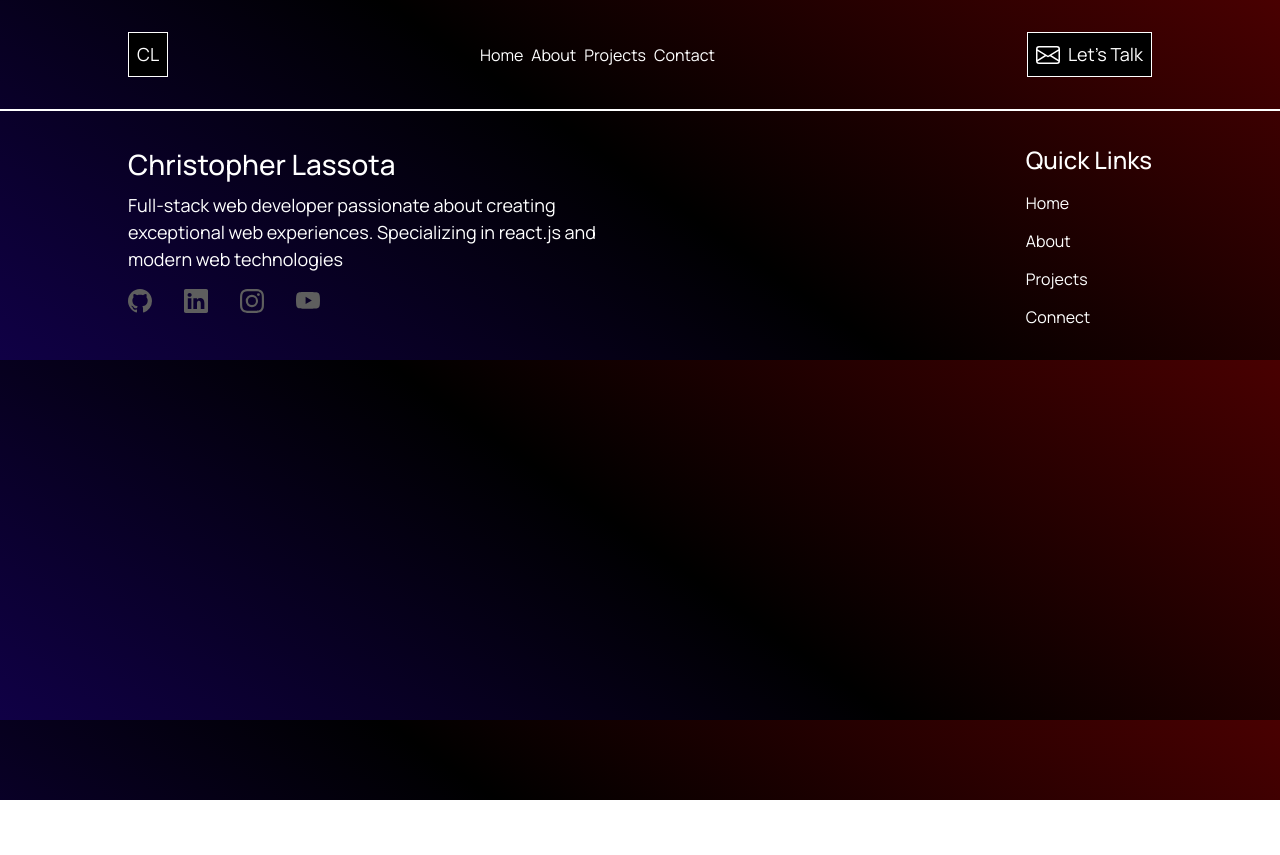
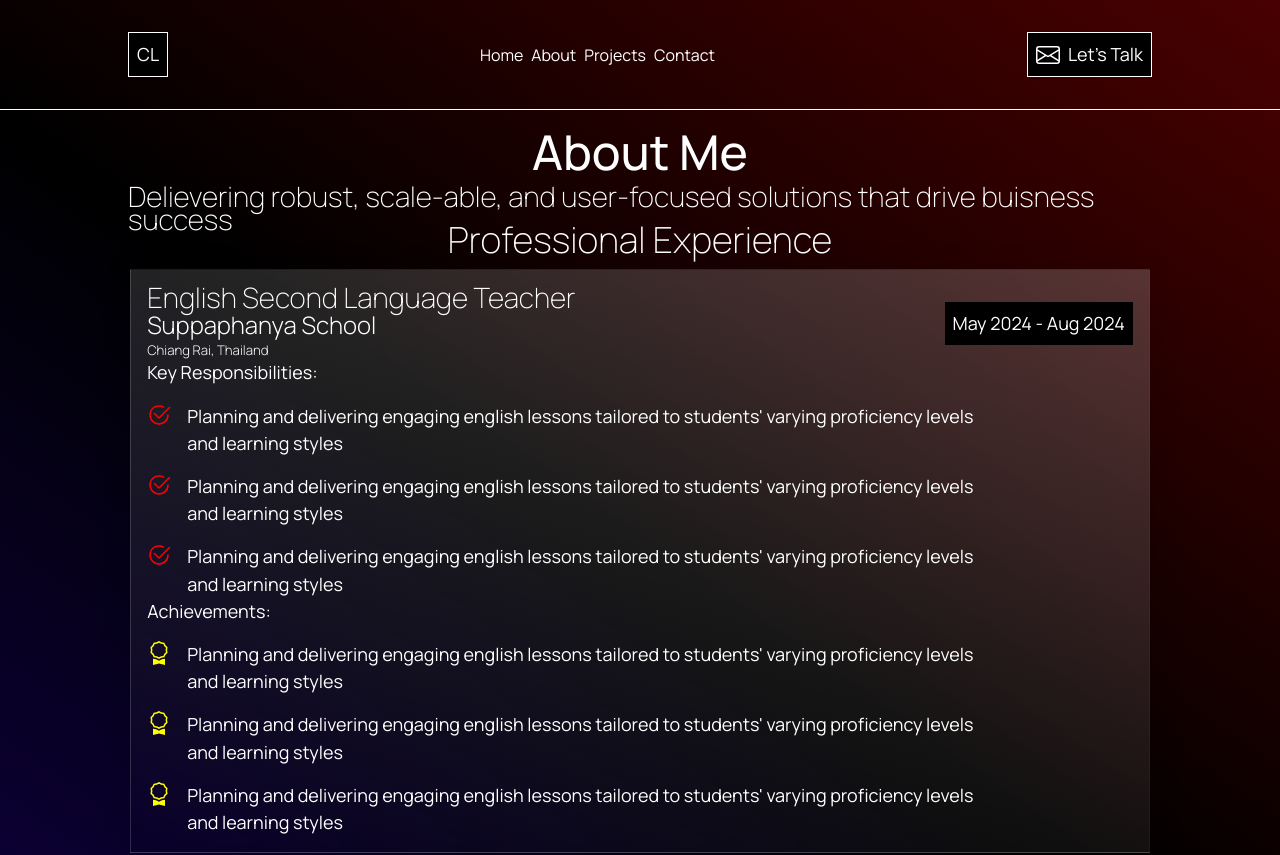
Before and after one commit to christopherlassota/my-website, a React (Vite) app: page /about in a window 1280 px wide. Shown: the top 855 px of the page. Before the commit the page ends 800 px from the top, so only its background shows below. Built offline with nearby package versions, Linux system fonts and the light colour scheme.

Commit message:
add experience component

```diff
--- a/src/App.scss
+++ b/src/App.scss
@@ -71,6 +71,10 @@ h4 {
   }
 }
 
+h5 {
+  font-weight: 300;
+}
+
 p {
   font-size: 1rem;
   line-height: 1.7rem;
--- a/src/App.tsx
+++ b/src/App.tsx
@@ -3,6 +3,7 @@ import "./App.scss";
 import Header from "./Components/Header/Header";
 import Home from "./Pages/Home/Home";
 import Footer from "./Components/Footer/Footer";
+import About from "./Pages/About/About";
 
 const App = () => {
   return (
@@ -11,6 +12,7 @@ const App = () => {
         <Header />
         <Routes>
           <Route path="/" element={<Home />} />
+          <Route path="/about" element={<About />} />
         </Routes>
         <Footer />
       </BrowserRouter>
--- /dev/null
+++ b/src/Components/Experience/Experience.scss
@@ -0,0 +1,45 @@
+@use "../../styles/variables" as *;
+@use "../../styles/mixins" as *;
+
+.experience {
+    text-align: center;
+
+    &__card {
+        @include glass-card;
+        text-align: start;
+        gap: 1rem;
+    }
+
+    &__header {
+        @include flex-center(column, flex-start, flex-start);
+        // gap: 1rem;
+        position: relative;
+    }
+
+    &__date {
+        background-color: black;
+        padding: 0.5rem;
+        margin: 1rem 0;
+        width: 100%;
+
+        @include tablet {
+            position: absolute;
+            width: auto;
+            right: 0%;
+        }
+    }
+
+    &__list {
+        @include flex-center(column, flex-start, flex-start);
+        gap: 1rem
+    }
+
+    &__item {
+        @include flex-center(row, flex-start, flex-start);
+        gap: 1rem;
+    }
+
+    &__text {
+        width: 80%;
+    }
+}
--- /dev/null
+++ b/src/Components/Experience/Experience.tsx
@@ -0,0 +1,53 @@
+import "./Experience.scss";
+import { BsCheck2Circle, BsAward } from "react-icons/bs";
+import { IconContext } from "react-icons";
+
+const Experience = () => {
+    return (
+        <section className="experience">
+            <h2 className="experience__title">Professional Experience</h2>
+            <article className="experience__card">
+                <div className="experience__header">
+                <h3 className="experience__title">English Second Language Teacher</h3>
+                <p className="experience__date">May 2024 - Aug 2024</p>
+                <h4 className="experience__company">Suppaphanya School</h4>
+                <h5 className="experience__location">Chiang Rai, Thailand</h5>
+                </div>
+                <ul className="experience__list">
+                    <p className="experience__subtitle">
+                        Key Responsibilities:
+                    </p>
+                    <IconContext.Provider value={{ color: "red", size: "24px" }}>
+                    <li className="experience__item">
+                        <BsCheck2Circle /><p className="experience__text">Planning and delivering engaging english lessons tailored to students' varying proficiency levels and learning styles</p>
+                    </li>
+                    <li className="experience__item">
+                        <BsCheck2Circle /><p className="experience__text">Planning and delivering engaging english lessons tailored to students' varying proficiency levels and learning styles</p>
+                    </li>
+                    <li className="experience__item">
+                        <BsCheck2Circle /><p className="experience__text">Planning and delivering engaging english lessons tailored to students' varying proficiency levels and learning styles</p>
+                    </li>
+                    </IconContext.Provider>
+                </ul>
+                <ul className="experience__list">
+                    <p className="experience__subtitle">
+                        Achievements:
+                    </p>
+                    <IconContext.Provider value={{ color: "yellow", size: "24px" }}>
+                    <li className="experience__item">
+                        <BsAward /><p className="experience__text">Planning and delivering engaging english lessons tailored to students' varying proficiency levels and learning styles</p>
+                    </li>
+                    <li className="experience__item">
+                        <BsAward /><p className="experience__text">Planning and delivering engaging english lessons tailored to students' varying proficiency levels and learning styles</p>
+                    </li>
+                    <li className="experience__item">
+                        <BsAward /><p className="experience__text">Planning and delivering engaging english lessons tailored to students' varying proficiency levels and learning styles</p>
+                    </li>
+                    </IconContext.Provider>
+                </ul>
+            </article>
+        </section>
+    )
+}
+
+export default Experience;
--- /dev/null
+++ b/src/Pages/About/About.scss
@@ -0,0 +1,7 @@
+@use "../../styles/variables" as *;
+@use "../../styles/mixins" as *;
+
+.about {
+    @include flex-center(column);
+    @include page-padding;
+}
--- /dev/null
+++ b/src/Pages/About/About.tsx
@@ -0,0 +1,16 @@
+import Experience from "../../Components/Experience/Experience";
+import "./About.scss";
+
+const About = () => {
+    return (
+        <section className="about">
+            <h1 className="about__title">About Me</h1>
+            <h3 className="about_subtitle">
+                Delievering robust, scale-able, and user-focused solutions that drive buisness success
+            </h3>
+            < Experience />
+        </section>
+    )
+}
+
+export default About;
```
